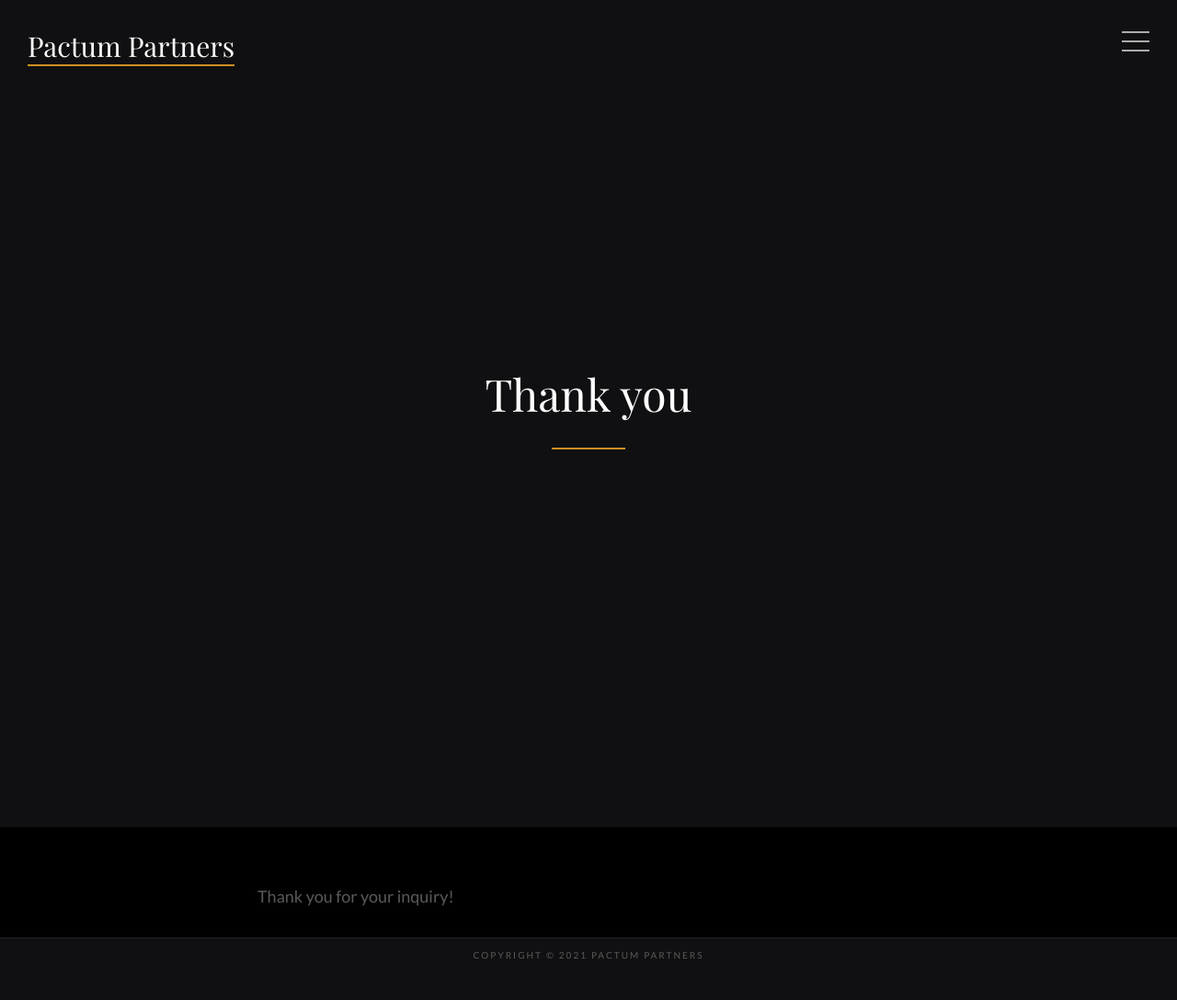
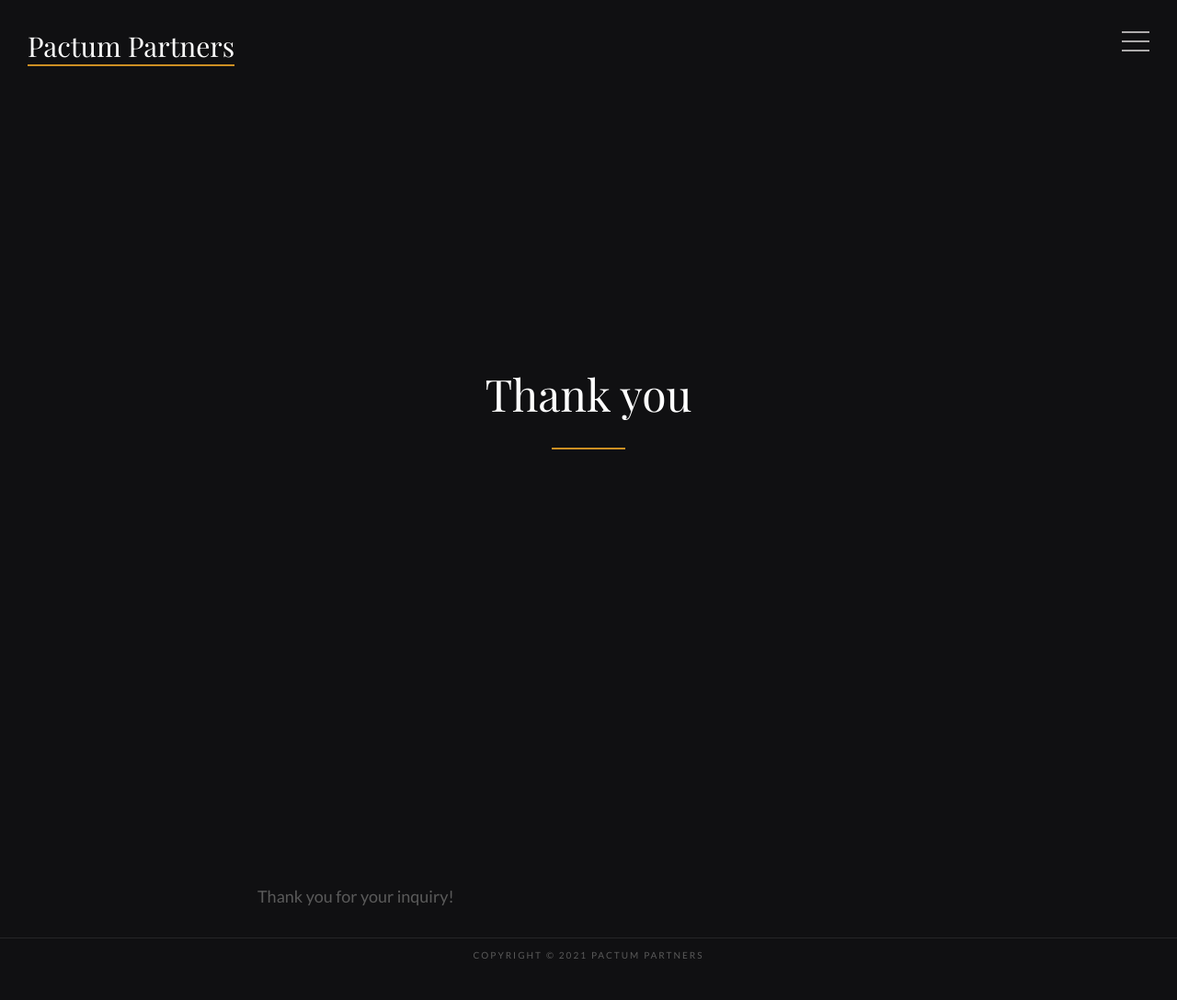
Before and after one commit to mcalvoelhauge/pactumpartners.github.io, a Jekyll site: the page built from thank-you.html, in a window 1280 px wide. Shown: the whole page at 92% size. Built offline with Jekyll 4.4.1, drawn with Linux system fonts in a browser that asks for light colours; some web fonts are replaced.

Commit message:
Update _general.scss

```diff
--- a/_sass/_general.scss
+++ b/_sass/_general.scss
@@ -12,7 +12,7 @@ textarea {
 }
 
 body {
-	background-color: #000;
+	background-color: #101012;
 	color: $gray;
 	line-height: 1.66667;
 }
```
